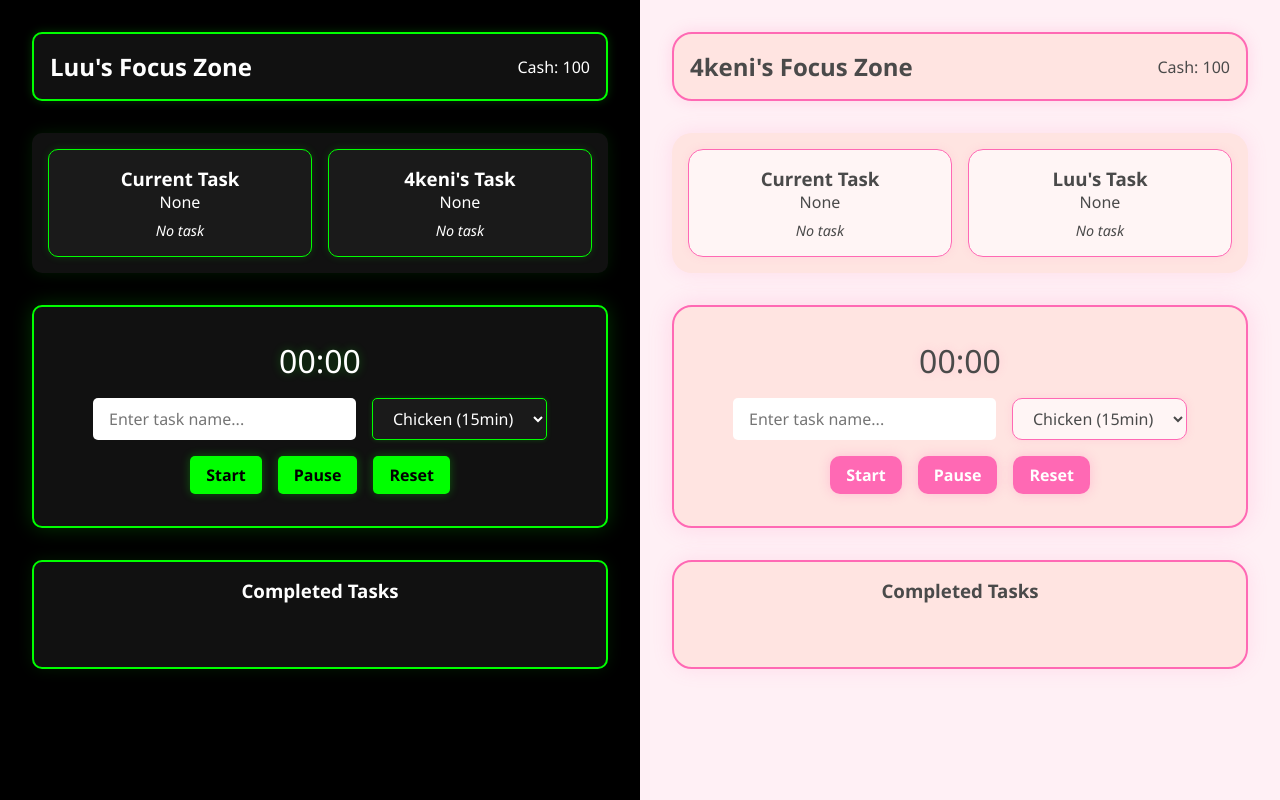
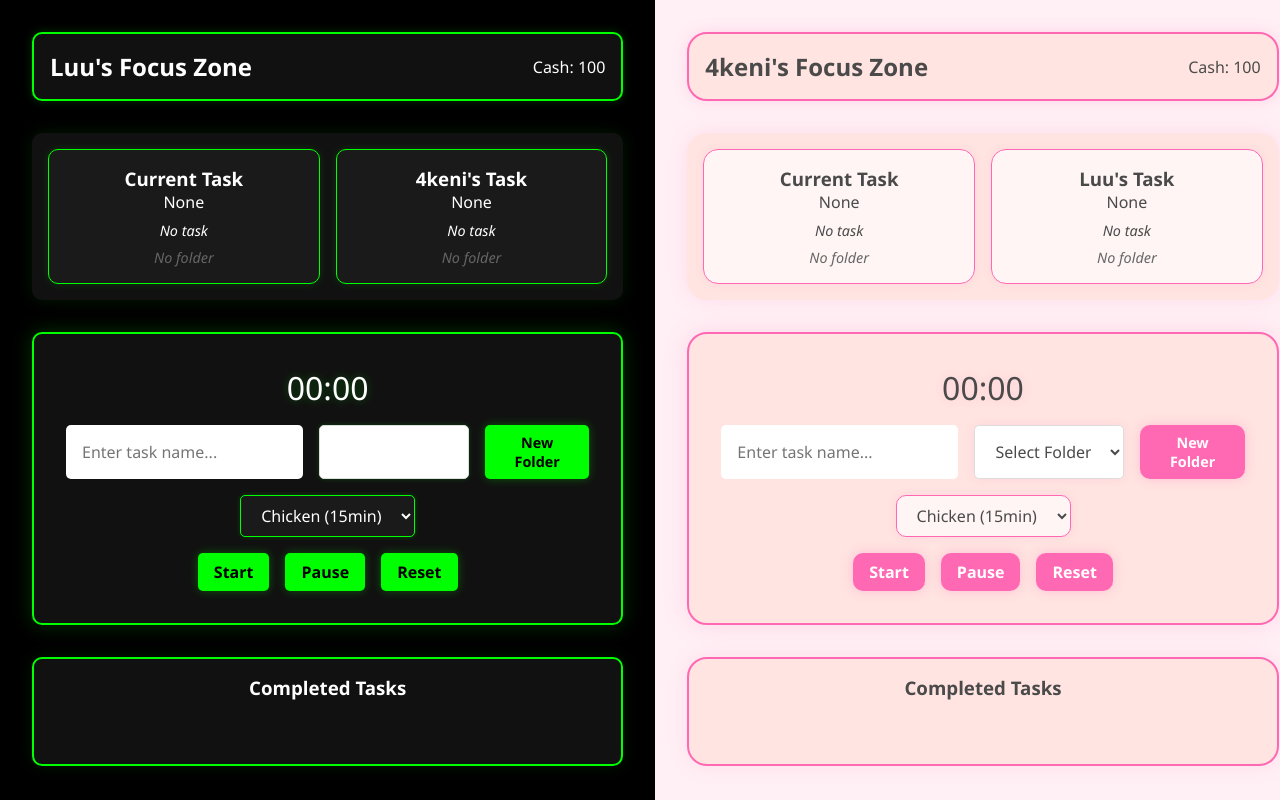
Before and after one commit to kaldnel/pomance, a Flask app: page / in a window 1280 px wide. Run offline with Flask 3, Linux system fonts and the light colour scheme; some libraries are stand-ins or nearby versions.

Commit message:
Add folder (bark) management functionality

```diff
--- a/app.py
+++ b/app.py
@@ -40,13 +40,15 @@ def load_user_data():
                 "cash": 100,
                 "inventory": [],
                 "sessions_today": 0,
-                "last_session": None
+                "last_session": None,
+                "folders": []
             },
             "4keni": {
                 "cash": 100,
                 "inventory": [],
                 "sessions_today": 0,
-                "last_session": None
+                "last_session": None,
+                "folders": []
             }
         }
 
@@ -76,20 +78,66 @@ def handle_connect():
 def handle_disconnect():
     print('Client disconnected')
 
+@socketio.on('get_folders')
+def handle_get_folders():
+    user_data = load_user_data()
+    emit('folders_updated', {
+        'user': 'luu',
+        'folders': user_data['luu']['folders']
+    })
+    emit('folders_updated', {
+        'user': 'ken',
+        'folders': user_data['4keni']['folders']
+    })
+
+@socketio.on('create_folder')
+def handle_create_folder(data):
+    user = data.get('user')
+    folder_name = data.get('name')
+
+    if not folder_name:
+        emit('error', {'message': 'Folder name cannot be empty'})
+        return
+
+    user_data = load_user_data()
+    user_key = '4keni' if user == 'ken' else user
+
+    if folder_name in user_data[user_key]['folders']:
+        emit('error', {'message': 'Folder already exists'})
+        return
+
+    user_data[user_key]['folders'].append(folder_name)
+    save_user_data(user_data)
+
+    emit('folders_updated', {
+        'user': user,
+        'folders': user_data[user_key]['folders']
+    })
+
 @socketio.on('start_session')
 def handle_start_session(data):
     user = data.get('user')
     animal = data.get('animal')
     task = data.get('task', '').strip()
+    bark = data.get('bark', '').strip()
 
     if not task:
         emit('error', {'message': 'Please enter a task name'})
         return
 
+    if not bark:
+        emit('error', {'message': 'Please select a folder'})
+        return
+
     user_data = load_user_data()
+    user_key = '4keni' if user == 'ken' else user
 
-    if user_data[user]['sessions_today'] >= 5:
+    if user_data[user_key]['sessions_today'] >= 5:
         emit('error', {'message': 'Daily session limit reached'})
+        return
+
+    if bark not in user_data[user_key]['folders']:
+        emit('error', {'message': 'Invalid folder selected'})
         return
 
     animals = load_animals()
@@ -97,9 +145,10 @@ def handle_start_session(data):
         emit('error', {'message': 'Invalid animal selected'})
         return
 
-    user_data[user]['last_session'] = {
+    user_data[user_key]['last_session'] = {
         'animal': animal,
         'task': task,
+        'bark': bark,
         'start_time': datetime.now().isoformat(),
         'duration': animals[animal]['duration']
     }
@@ -109,6 +158,7 @@ def handle_start_session(data):
         'user': user,
         'animal': animal,
         'task': task,
+        'bark': bark,
         'duration': animals[animal]['duration']
     }, broadcast=True)
 
@@ -116,25 +166,28 @@ def handle_start_session(data):
 def handle_complete_session(data):
     user = data.get('user')
     user_data = load_user_data()
+    user_key = '4keni' if user == 'ken' else user
     animals = load_animals()
 
-    if not user_data[user]['last_session']:
+    if not user_data[user_key]['last_session']:
         emit('error', {'message': 'No active session found'})
         return
 
-    session = user_data[user]['last_session']
+    session = user_data[user_key]['last_session']
     animal = session['animal']
     task = session['task']
+    bark = session['bark']
     reward = animals[animal]['reward']
 
-    user_data[user]['cash'] += reward
-    user_data[user]['inventory'].append({
+    user_data[user_key]['cash'] += reward
+    user_data[user_key]['inventory'].append({
         'animal': animal,
         'task': task,
+        'bark': bark,
         'completed_at': datetime.now().isoformat()
     })
-    user_data[user]['sessions_today'] += 1
-    user_data[user]['last_session'] = None
+    user_data[user_key]['sessions_today'] += 1
+    user_data[user_key]['last_session'] = None
 
     save_user_data(user_data)
 
@@ -142,6 +195,7 @@ def handle_complete_session(data):
         'user': user,
         'animal': animal,
         'task': task,
+        'bark': bark,
         'reward': reward
     }, broadcast=True)
 
--- a/static/css/style.css
+++ b/static/css/style.css
@@ -148,3 +148,40 @@ button:hover {
     font-size: 0.9rem;
     opacity: 0.8;
 }
+
+.bark-label {
+    margin-top: 0.5rem;
+    font-size: 0.9rem;
+    font-style: italic;
+    color: #666;
+}
+
+.new-bark-btn {
+    background-color: #4CAF50;
+    color: white;
+    padding: 0.5rem 1rem;
+    border: none;
+    border-radius: 5px;
+    cursor: pointer;
+    font-size: 0.9rem;
+    transition: background-color 0.3s ease;
+}
+
+.new-bark-btn:hover {
+    background-color: #45a049;
+}
+
+#luu-bark-select, #ken-bark-select {
+    padding: 0.5rem 1rem;
+    border: 1px solid #ddd;
+    border-radius: 5px;
+    font-size: 1rem;
+    min-width: 150px;
+    background-color: white;
+}
+
+.inventory-item .bark-name {
+    font-size: 0.8rem;
+    color: #666;
+    margin-top: 0.2rem;
+}
--- a/static/js/app.js
+++ b/static/js/app.js
@@ -11,6 +11,7 @@ const socket = io({
 socket.on('connect', () => {
     console.log('Connected to server');
     document.body.classList.remove('disconnected');
+    loadFolders();
 });
 
 socket.on('disconnect', () => {
@@ -46,10 +47,14 @@ const elements = {
         reset: document.getElementById('luu-reset'),
         animalSelect: document.getElementById('luu-animal-select'),
         taskInput: document.getElementById('luu-task-input'),
+        barkSelect: document.getElementById('luu-bark-select'),
+        newBarkBtn: document.getElementById('luu-new-bark'),
         currentAnimal: document.getElementById('luu-current-animal'),
         currentTask: document.getElementById('luu-current-task'),
+        currentBark: document.getElementById('luu-current-bark'),
         partnerAnimal: document.getElementById('luu-partner-animal'),
         partnerTask: document.getElementById('luu-partner-task'),
+        partnerBark: document.getElementById('luu-partner-bark'),
         inventory: document.getElementById('luu-inventory'),
         cash: document.getElementById('luu-cash')
     },
@@ -60,10 +65,14 @@ const elements = {
         reset: document.getElementById('ken-reset'),
         animalSelect: document.getElementById('ken-animal-select'),
         taskInput: document.getElementById('ken-task-input'),
+        barkSelect: document.getElementById('ken-bark-select'),
+        newBarkBtn: document.getElementById('ken-new-bark'),
         currentAnimal: document.getElementById('ken-current-animal'),
         currentTask: document.getElementById('ken-current-task'),
+        currentBark: document.getElementById('ken-current-bark'),
         partnerAnimal: document.getElementById('ken-partner-animal'),
         partnerTask: document.getElementById('ken-partner-task'),
+        partnerBark: document.getElementById('ken-partner-bark'),
         inventory: document.getElementById('ken-inventory'),
         cash: document.getElementById('ken-cash')
     }
@@ -81,15 +90,46 @@ function updateTimer(user) {
     elements[user].timer.textContent = formatTime(timers[user].timeLeft);
 }
 
+// Load folders from server
+function loadFolders() {
+    socket.emit('get_folders');
+}
+
+// Create new folder
+function createNewFolder(user) {
+    const folderName = prompt('Enter folder name:');
+    if (folderName && folderName.trim()) {
+        socket.emit('create_folder', { user, name: folderName.trim() });
+    }
+}
+
+// Update folder select options
+function updateFolderSelect(user, folders) {
+    const select = elements[user].barkSelect;
+    select.innerHTML = '<option value="">Select Folder</option>';
+    folders.forEach(folder => {
+        const option = document.createElement('option');
+        option.value = folder;
+        option.textContent = folder;
+        select.appendChild(option);
+    });
+}
+
 // Start timer
 function startTimer(user) {
     if (timers[user].isRunning) return;
 
     const animal = elements[user].animalSelect.value;
     const task = elements[user].taskInput.value.trim();
+    const bark = elements[user].barkSelect.value;
 
     if (!task) {
         alert('Please enter a task name');
+        return;
+    }
+
+    if (!bark) {
+        alert('Please select a folder');
         return;
     }
 
@@ -108,6 +148,7 @@ function startTimer(user) {
     timers[user].isRunning = true;
     elements[user].currentAnimal.textContent = animal;
     elements[user].currentTask.textContent = task;
+    elements[user].currentBark.textContent = bark;
 
     // Start the interval
     timers[user].interval = setInterval(() => {
@@ -122,7 +163,7 @@ function startTimer(user) {
     }, 1000);
 
     // Emit to server
-    socket.emit('start_session', { user, animal, task });
+    socket.emit('start_session', { user, animal, task, bark });
 }
 
 // Pause timer
@@ -140,6 +181,7 @@ function resetTimer(user) {
     updateTimer(user);
     elements[user].currentAnimal.textContent = 'None';
     elements[user].currentTask.textContent = 'No task';
+    elements[user].currentBark.textContent = 'No folder';
     elements[user].taskInput.value = '';
 }
 
@@ -147,23 +189,26 @@ function resetTimer(user) {
 elements.luu.start.addEventListener('click', () => startTimer('luu'));
 elements.luu.pause.addEventListener('click', () => pauseTimer('luu'));
 elements.luu.reset.addEventListener('click', () => resetTimer('luu'));
+elements.luu.newBarkBtn.addEventListener('click', () => createNewFolder('luu'));
 
 elements.ken.start.addEventListener('click', () => startTimer('ken'));
 elements.ken.pause.addEventListener('click', () => pauseTimer('ken'));
 elements.ken.reset.addEventListener('click', () => resetTimer('ken'));
+elements.ken.newBarkBtn.addEventListener('click', () => createNewFolder('ken'));
 
 // Socket.IO Events
 socket.on('session_started', (data) => {
-    const { user, animal, task, duration } = data;
+    const { user, animal, task, bark } = data;
     const otherUser = user === 'luu' ? 'ken' : 'luu';
 
     // Only update partner's view
     elements[otherUser].partnerAnimal.textContent = animal;
     elements[otherUser].partnerTask.textContent = task;
+    elements[otherUser].partnerBark.textContent = bark;
 });
 
 socket.on('session_completed', (data) => {
-    const { user, animal, task, reward } = data;
+    const { user, animal, task, bark, reward } = data;
     const otherUser = user === 'luu' ? 'ken' : 'luu';
 
     // Update cash
@@ -176,15 +221,23 @@ socket.on('session_completed', (data) => {
     inventoryItem.innerHTML = `
         <div class="task-name">${task}</div>
         <div class="animal-type">${animal}</div>
+        <div class="bark-name">${bark}</div>
     `;
     elements[user].inventory.appendChild(inventoryItem);
 
     // Reset display
     elements[user].currentAnimal.textContent = 'None';
     elements[user].currentTask.textContent = 'No task';
+    elements[user].currentBark.textContent = 'No folder';
     elements[otherUser].partnerAnimal.textContent = 'None';
     elements[otherUser].partnerTask.textContent = 'No task';
+    elements[otherUser].partnerBark.textContent = 'No folder';
     elements[user].taskInput.value = '';
+});
+
+socket.on('folders_updated', (data) => {
+    const { user, folders } = data;
+    updateFolderSelect(user, folders);
 });
 
 socket.on('error', (data) => {
--- a/templates/index.html
+++ b/templates/index.html
@@ -22,11 +22,13 @@
                     <h3>Current Task</h3>
                     <div id="luu-current-animal">None</div>
                     <div id="luu-current-task" class="task-label">No task</div>
+                    <div id="luu-current-bark" class="bark-label">No folder</div>
                 </div>
                 <div class="partner-animal">
                     <h3>4keni's Task</h3>
                     <div id="luu-partner-animal">None</div>
                     <div id="luu-partner-task" class="task-label">No task</div>
+                    <div id="luu-partner-bark" class="bark-label">No folder</div>
                 </div>
             </div>
             <div class="timer">
@@ -34,6 +36,12 @@
                 <div class="controls">
                     <div class="input-group">
                         <input type="text" id="luu-task-input" placeholder="Enter task name..." class="task-input">
+                        <select id="luu-bark-select">
+                            <option value="">Select Folder</option>
+                        </select>
+                        <button id="luu-new-bark" class="new-bark-btn">New Folder</button>
+                    </div>
+                    <div class="input-group">
                         <select id="luu-animal-select">
                             <option value="chicken">Chicken (15min)</option>
                             <option value="goat">Goat (25min)</option>
@@ -67,11 +75,13 @@
                     <h3>Current Task</h3>
                     <div id="ken-current-animal">None</div>
                     <div id="ken-current-task" class="task-label">No task</div>
+                    <div id="ken-current-bark" class="bark-label">No folder</div>
                 </div>
                 <div class="partner-animal">
                     <h3>Luu's Task</h3>
                     <div id="ken-partner-animal">None</div>
                     <div id="ken-partner-task" class="task-label">No task</div>
+                    <div id="ken-partner-bark" class="bark-label">No folder</div>
                 </div>
             </div>
             <div class="timer">
@@ -79,6 +89,12 @@
                 <div class="controls">
                     <div class="input-group">
                         <input type="text" id="ken-task-input" placeholder="Enter task name..." class="task-input">
+                        <select id="ken-bark-select">
+                            <option value="">Select Folder</option>
+                        </select>
+                        <button id="ken-new-bark" class="new-bark-btn">New Folder</button>
+                    </div>
+                    <div class="input-group">
                         <select id="ken-animal-select">
                             <option value="chicken">Chicken (15min)</option>
                             <option value="goat">Goat (25min)</option>
```
